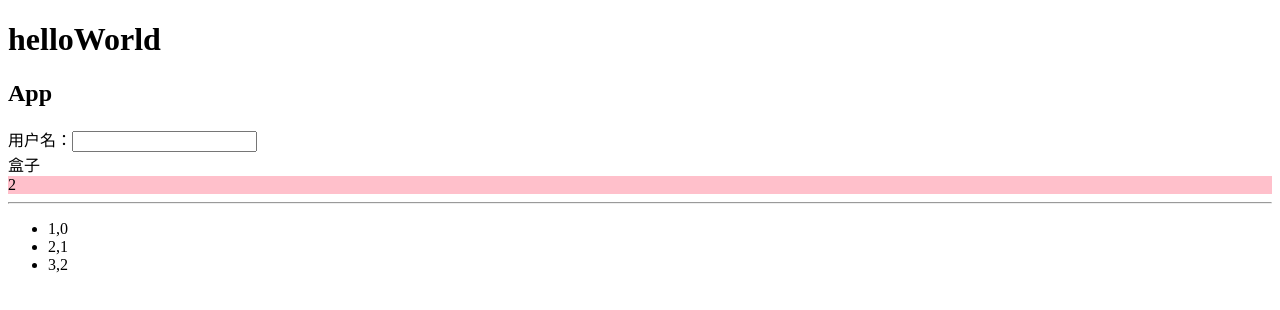
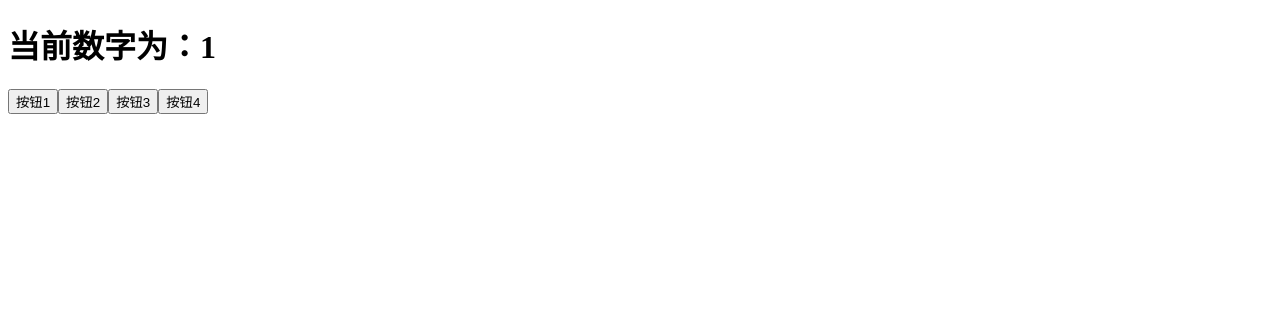
Before and after one commit to Ddkkkk11/ReactDemo, a React (Create React App) app: page / in a window 1280 px wide. Shown: the top 310 px of the page. Built offline with nearby package versions, Linux system fonts and the light colour scheme.

Commit message:
setState三种写法

```diff
--- a/public/index.html
+++ b/public/index.html
@@ -24,7 +24,7 @@
       work correctly both with client-side routing and a non-root public URL.
       Learn how to configure a non-root public URL by running `npm run build`.
     -->
-    <title>React App</title>
+    <title>React</title>
   </head>
   <body>
     <noscript>You need to enable JavaScript to run this app.</noscript>
--- a/src/App1.jsx
+++ b/src/App1.jsx
@@ -25,7 +25,6 @@ export  default class App1 extends React.Component{
                     }
                 </ul>
             </>
-
         )
     }
 }
--- /dev/null
+++ b/src/SetState.jsx
@@ -0,0 +1,37 @@
+import React, {Component} from 'react';
+
+class SetState extends Component {
+    constructor(props) {
+        super(props);
+        this.state = {
+            number: 1
+        }
+        this.addNum = this.addNum.bind(this);
+    }
+    render() {
+        return (
+            <div>
+                <h1>当前数字为：{this.state.number}</h1>
+                {/*箭头函数写法*/}
+                <button onClick={() => this.setState({
+                    number: this.state.number + 1
+                })}>按钮1
+                </button>
+                {/*改变this函数*/}
+                <button onClick={this.addNum.bind(this)}>按钮2
+                </button>
+                <button onClick={this.addNum}>按钮3</button>
+                {/*    箭头函数规避this写法*/}
+                <button onClick={() => this.addNum()}>按钮4</button>
+            </div>
+        );
+
+    }
+    addNum(){
+        this.setState({
+            number:this.state.number + 1,
+        })
+    }
+
+}
+export default SetState;
--- a/src/index.js
+++ b/src/index.js
@@ -1,5 +1,5 @@
 import  ReactDOM  from "react-dom/client";
-import App from "./App1";
+import App from "./SetState";
 //ReactDOM.render(组件名称，要注入的标签root)
 
 // ReactDOM.createRoot(document.getElementById('root')).render(<h1>你好啊</h1>)
```
Also changed, not shown: src/App2.jsx (added, +24 -0 lines), src/Count.jsx (added, +38 -0 lines).
